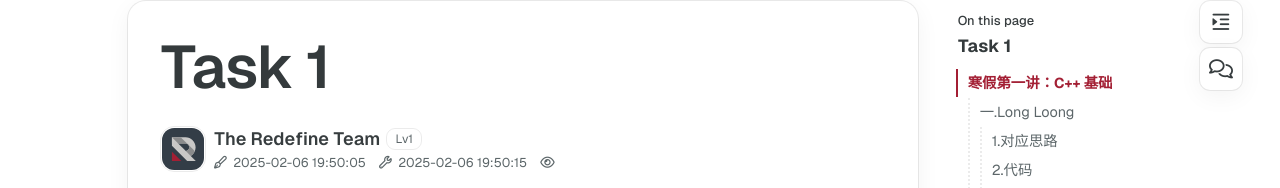
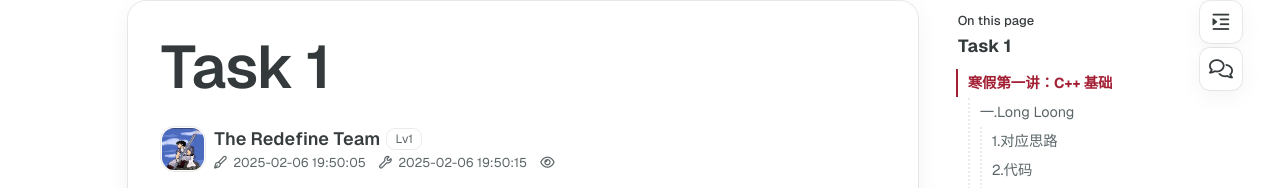
Before and after one commit to Goshenc/GoshenC.github.io, a plain HTML site: page 2025/02/06/Task-1/index.html in a window 1280 px wide. Shown: the part 107-295 px from the top of the page. Drawn offline with Linux system fonts and the light colour scheme; no server answers.

Commit message:
Site updated: 2025-02-06 20:03:29

```diff
--- a/2025/02/06/Task-1/index.html
+++ b/2025/02/06/Task-1/index.html
@@ -242,7 +242,7 @@
 
 		<div class="article-header flex flex-row gap-2 items-center px-2 sm:px-6 md:px-8">
 			<div class="avatar w-[46px] h-[46px] flex-shrink-0 rounded-medium border border-border-color p-[1px]">
-				<img src="/images/redefine-avatar.svg">
+				<img src="/images/avatar.jpg">
 			</div>
 			<div class="info flex flex-col justify-between">
 				<div class="author flex items-center">
```
Also changed, not shown: 2025/02/06/Task-2/index.html (+1 -1 lines), 2025/02/06/Task-3/index.html (+1 -1 lines), 2025/02/06/blog用法/index.html (+1 -1 lines), 2025/02/06/hello-world/index.html (+1 -1 lines), index.html (+1 -1 lines), images/avatar.jpg (added).
